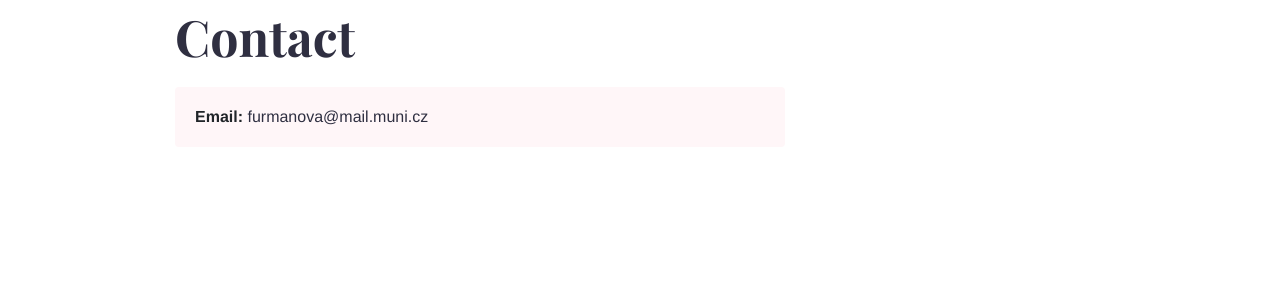
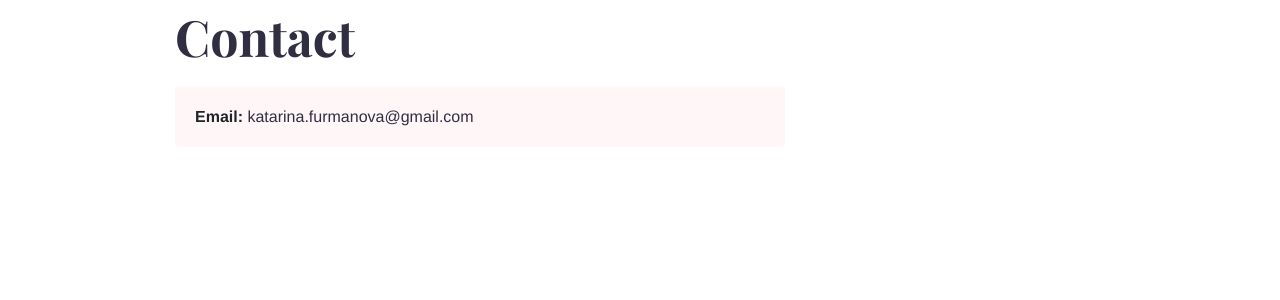
Before and after one commit to biomedvis/2026, a Jekyll site: the page built from contact.md, in a window 1280 px wide. Shown: the part 176-476 px from the top of the page. Built offline with Jekyll 4.4.1, drawn with Linux system fonts in a browser that asks for light colours.

Commit message:
Update email address

```diff
--- a/_data/contact.yml
+++ b/_data/contact.yml
@@ -1,2 +1,2 @@
-email: 'furmanova@mail.muni.cz'
+email: 'katarina.furmanova@gmail.com'
 contact_button_link: 'contact'
```
